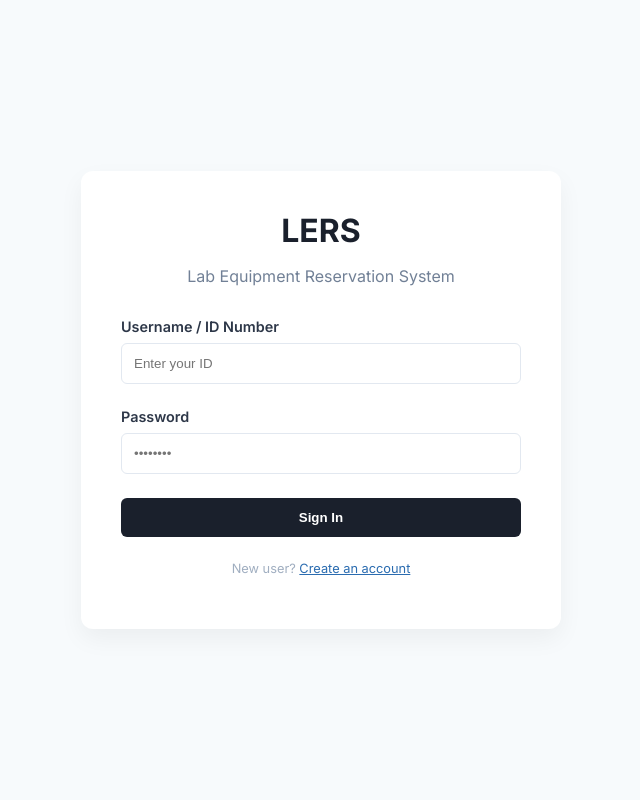
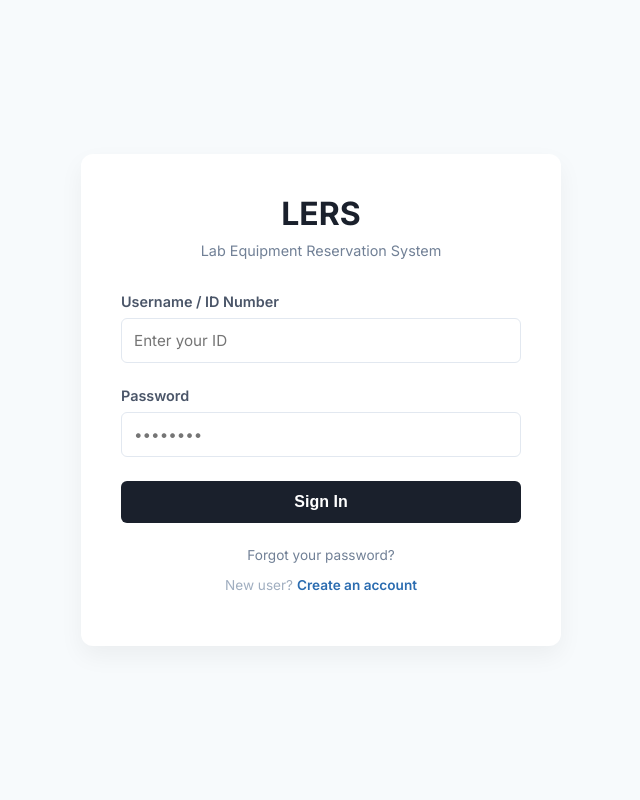
Before and after one commit to dongtapulan/LERS_PROJECT, a Flask app: page / in a window 1280 px wide. Shown: the whole page, without its empty margins (319-959 px from the left). Run offline with Flask 3, Linux system fonts and the light colour scheme.

Commit message:
oahdaisdhs

```diff
--- a/requirements.txt
+++ b/requirements.txt
@@ -3,3 +3,4 @@ psycopg2-binary==2.9.9
 fpdf==1.7.2
 Werkzeug==3.0.1
 python-dotenv==1.0.0
+gunicorn==21.2.0
--- a/static/css/auth.css
+++ b/static/css/auth.css
@@ -68,3 +68,99 @@ input {
     font-size: 0.8rem;
     color: #a0aec0;
 }
+/* Container framework covering viewport limits */
+.auth-wrapper {
+    height: 100vh;
+    display: flex;
+    align-items: center;
+    justify-content: center;
+    background-color: #f7fafc; /* Added soft contrast fallback color background */
+}
+
+/* Base structural card layout applied to authentication interfaces */
+.login-card {
+    background: white;
+    padding: 2.5rem;
+    border-radius: 12px;
+    box-shadow: 0 10px 25px rgba(0,0,0,0.05);
+    width: 100%;
+    max-width: 400px;
+}
+
+/* Header layout formatting rules */
+.login-header h1 {
+    color: var(--lab-navy);
+    margin: 0;
+    font-size: 2rem;
+    text-align: center;
+}
+
+.login-header p {
+    color: #718096;
+    text-align: center;
+    margin-top: 0.5rem;
+    margin-bottom: 2rem;
+    font-size: 0.9rem;
+    line-height: 1.4;
+}
+
+/* Form block control grouping definitions */
+.form-group {
+    margin-bottom: 1.5rem;
+}
+
+.form-group label {
+    display: block;
+    margin-bottom: 0.5rem;
+    font-weight: 600;
+    font-size: 0.9rem;
+    color: #4a5568;
+}
+
+/* Interactive Input Elements definitions */
+input {
+    width: 100%;
+    padding: 0.75rem;
+    border: 1px solid #e2e8f0;
+    border-radius: 6px;
+    box-sizing: border-box;
+    font-family: inherit;
+    font-size: 0.95rem;
+    transition: border-color 0.2s, box-shadow 0.2s;
+}
+
+input:focus {
+    outline: none;
+    border-color: var(--lab-navy);
+    box-shadow: 0 0 0 3px rgba(0, 0, 50, 0.1); /* Soft visual outline focus ring */
+}
+
+/* CTA Execution Elements processing rule styles */
+.btn-login {
+    width: 100%;
+    padding: 0.75rem;
+    background: var(--lab-navy);
+    color: white;
+    border: none;
+    border-radius: 6px;
+    font-weight: 700;
+    font-size: 1rem;
+    cursor: pointer;
+    transition: background 0.2s;
+}
+
+.btn-login:hover {
+    background: var(--lab-blue);
+}
+
+/* Lower utilities footer tracking actions definitions */
+.login-footer {
+    margin-top: 1.5rem;
+    text-align: center;
+    font-size: 0.85rem;
+    color: #a0aec0;
+}
+
+.login-footer a:hover {
+    text-decoration: underline !important;
+}
--- a/templates/auth/login.html
+++ b/templates/auth/login.html
@@ -29,7 +29,12 @@
         </form>
 
         <div class="login-footer">
-            <p>New user? <a href="{{ url_for('register') }}" style="color: var(--lab-blue);">Create an account</a></p>
+            <p style="margin-bottom: 0.75rem;">
+                <a href="{{ url_for('forgot_password') }}" style="color: #718096; text-decoration: none; font-size: 0.85rem;">
+                    Forgot your password?
+                </a>
+            </p>
+            <p>New user? <a href="{{ url_for('register') }}" style="color: var(--lab-blue); text-decoration: none; font-weight: 600;">Create an account</a></p>
         </div>
     </div>
 </div>
```
